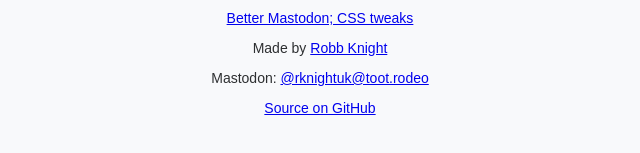
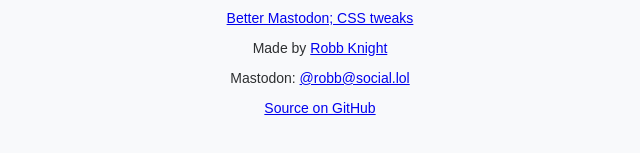
Before and after one commit to rknightuk/mastodon-toot-bookmarklet, a plain HTML site: page index.html in a window 1280 px wide. Shown: the part 684-837 px from the top of the page, 320-960 px from the left. Drawn offline with Linux system fonts and the light colour scheme.

Commit message:
fix this

```diff
--- a/index.html
+++ b/index.html
@@ -103,7 +103,7 @@
 		<footer>
 			<p><a href="https://rknightuk.github.io/better-mastodon/">Better Mastodon; CSS tweaks</a></p>
 			<p>Made by <a href="https://rknight.me">Robb Knight</a></p>
-			<p>Mastodon: <a href="https://toot.rodeo/@rknightuk">@rknightuk@toot.rodeo</a></p>
+			<p>Mastodon: <a href="https://social.lol/@robb">@robb@social.lol</a></p>
 			<p><a href="https://github.com/rknightuk/mastodon-toot-bookmarklet">Source on GitHub</a></p>
 		</footer>
 	</div>
```
